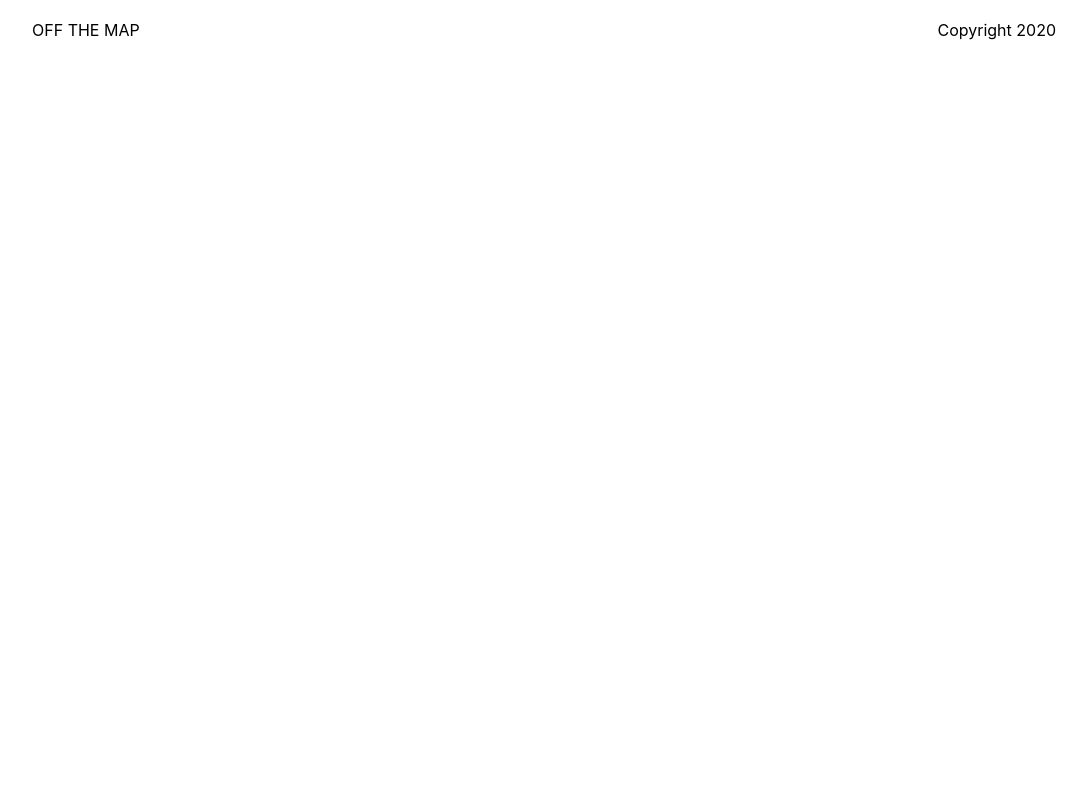
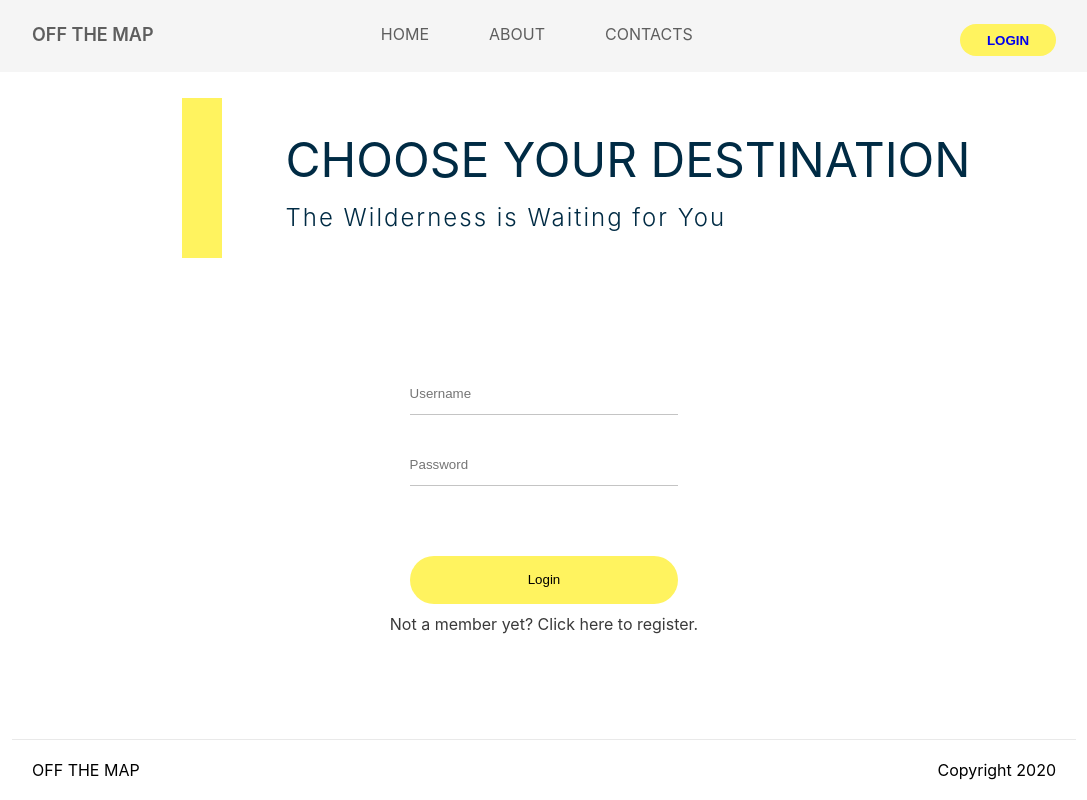
Before and after one commit to getdownto/Travel-App, a React (Create React App) app in the folder react/: page /login in a window 1280 px wide. Shown: the whole page, without its empty margins (96-1183 px from the left). Built offline with nearby package versions, Linux system fonts and the light colour scheme.

Commit message:
Added Login Component and foxed footer

```diff
--- a/react/src/App.css
+++ b/react/src/App.css
@@ -9,4 +9,11 @@ body {
 
 .App {
   text-align: center;
+  min-height: 100vh;
+  display: flex;
+  flex-direction: column;
 }
+
+main {
+  flex: 1;
+}
--- a/react/src/App.js
+++ b/react/src/App.js
@@ -5,6 +5,7 @@ import Navigation from './Header/Navigation/Navigation'
 import Welcome from './Welcome/Welcome'
 import Items from './Items/Items'
 import Footer from './Footer/Footer'
+import Login from './Login/Login'
 import { BrowserRouter, Link, Route, Switch } from 'react-router-dom'
 import './App.css';
 import './Grid.css'
@@ -20,8 +21,10 @@ class App extends React.Component {
               <Welcome />
               <Items />
             </Route>
-              <Route path="/test">
+            <Layout>
               <Navigation className="NavigationStandAlone" />
+              <Welcome />
+              <Route path="/about">
                 <h1>Testing Scroll</h1>
                 <h1>Testing Scroll</h1>
                 <h1>Testing Scroll</h1>
@@ -35,6 +38,8 @@ class App extends React.Component {
                 <h1>Testing Scroll</h1>
                 <h1>Testing Scroll</h1>
               </Route>
+              <Route path='/login' component={Login}/>
+            </Layout>
           </Switch>
           <Footer />
         </div>
--- a/react/src/Footer/Footer.css
+++ b/react/src/Footer/Footer.css
@@ -4,4 +4,6 @@
     justify-content: space-between;
     width: 80%;
     margin: auto;
+    margin-top: auto;
+    border-top: 1px solid #e9e9e9;
 }
--- a/react/src/Header/Header.js
+++ b/react/src/Header/Header.js
@@ -8,7 +8,7 @@ const Header = (props) => {
         <header>
             <Navigation className="Navigation" />
             <div className="HeroText">
-                <h4 id="target">OFF THE MAP</h4>
+                <h4>OFF THE MAP</h4>
                 <h1>Explore the Wilderness</h1>
                 <h5>Visit the places from your wildest dreams</h5>
             </div>
--- a/react/src/Header/Navigation/Navigation.css
+++ b/react/src/Header/Navigation/Navigation.css
@@ -1,11 +1,12 @@
 .Navigation {
     display: flex;
     top: 0;
-    width: 80vw;
+    width: 100%;
     margin: auto;
     padding-top: 3vh;
     padding-bottom: 2vh;
     justify-content: space-between;
+    background-color: transparent;
 }
 
 .NavigationStandAlone {
@@ -36,6 +37,7 @@
     color: #e4e4e4;
     font-size: 18px;
     font-weight: 600;
+    margin-left: 10%;
 }
 
 .Menu {
@@ -65,7 +67,6 @@
     background-color: #FFF35F;
     border: none;
     outline: none;
-    cursor: pointer;
     height: 4vh;
     width: 12vh;
     border-bottom-left-radius: 5vh;
@@ -74,6 +75,11 @@
     border-top-right-radius: 5vh;
     color: #411C17;
     font-weight: bold;
+    margin-right: 10%;
+}
+
+.LoginBtn a {
+    text-decoration: none;
 }
 
 .LoginBtn:hover {
--- a/react/src/Header/Navigation/Navigation.js
+++ b/react/src/Header/Navigation/Navigation.js
@@ -31,7 +31,7 @@ class Navigation extends React.Component {
                         <li><Link to="/test">ABOUT</Link></li>
                         <li><Link to="/contacts">CONTACTS</Link></li>
                     </ul>
-                    <button className="LoginBtn">LOGIN</button>
+                    <button className="LoginBtn"><Link to='/login'>LOGIN</Link></button>
                 </div>
             </nav>
         )
--- /dev/null
+++ b/react/src/Login/Login.css
@@ -0,0 +1,41 @@
+.Login {
+    padding: 30px;
+    margin: 7vh auto;
+    text-align: center;
+    display: block;
+    width: 30%;
+}
+
+.Login label, input {
+    display: block;
+    margin: 30px auto;
+    width: 70%;
+    height: 5vh;
+    border: none;
+    border-bottom: 1.5px solid #c4c4c4;
+    outline: none;
+}
+
+.Login button {
+    margin: 10px;
+    padding: 15px;
+    border: none;
+    width: 70%;
+    background-color: #FFF35F;
+    height: 6vh;
+    border-bottom-left-radius: 5vh;
+    border-bottom-right-radius: 5vh;
+    border-top-left-radius: 5vh;
+    border-top-right-radius: 5vh;
+    cursor: pointer;
+    margin-top: 5vh;
+}
+
+.Login button:hover {
+    background-color: #f7e527;
+}
+
+.Login a {
+    text-decoration: none;
+    color: #3a3a3a;
+}
--- /dev/null
+++ b/react/src/Login/Login.js
@@ -0,0 +1,25 @@
+import React from 'react'
+import {Link} from 'react-router-dom'
+import './Login.css'
+
+class Login extends React.Component {
+    state = {
+        username: '',
+        password: ''
+    }
+
+    render() {
+        return (
+            <div className="FormContainer">
+                <form className="Login">
+                    <input type="text" placeholder="Username" value={this.state.username} onChange={this.changeHandler} />
+                    <input type="text" placeholder="Password" value={this.state.username} onChange={this.changeHandler} />
+                    <button>Login</button>
+                    <p><Link to="/register">Not a member yet? Click here to register.</Link></p>
+                </form>
+            </div>
+        )
+    }
+
+}
+export default Login
```
Lines whose indentation alone changed are shown as unchanged.
